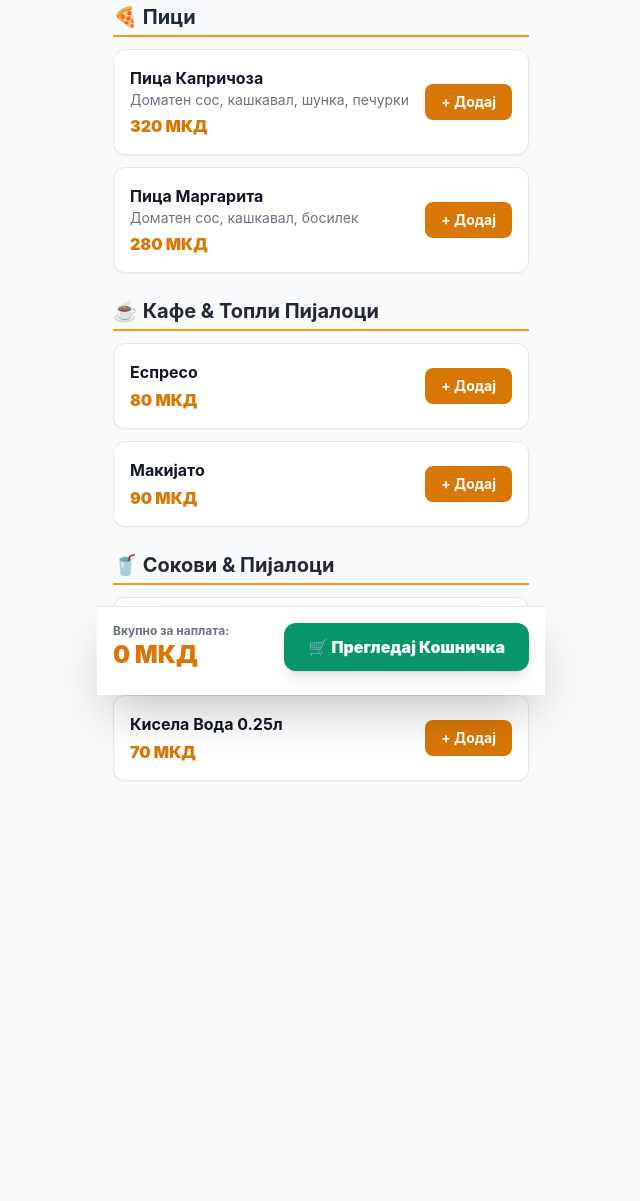
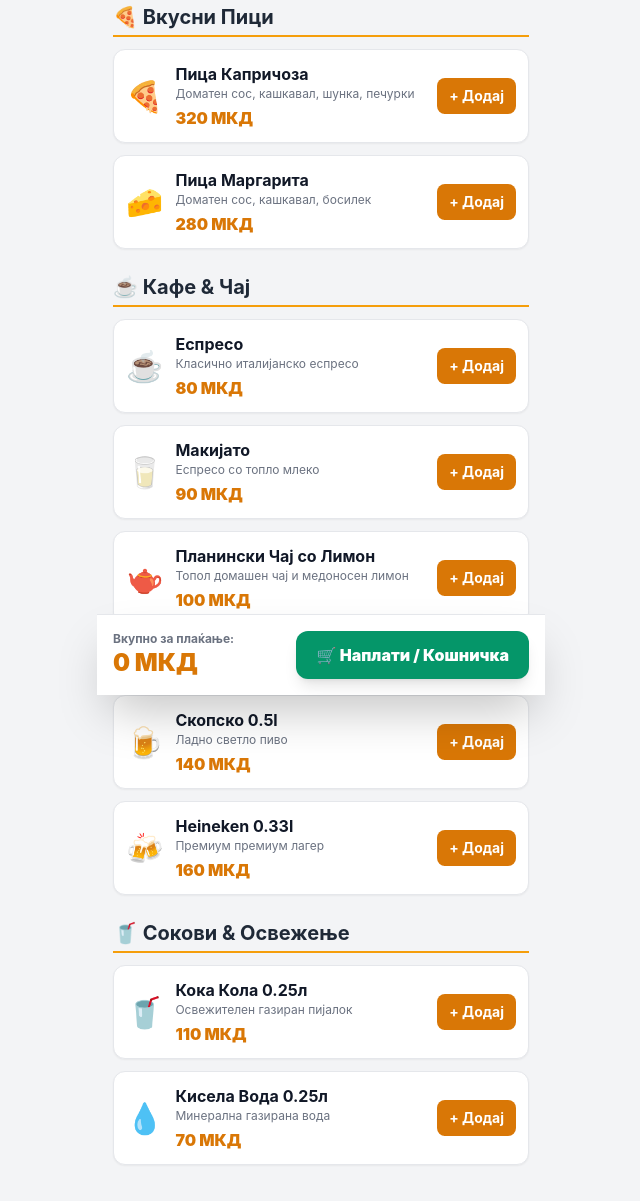
Before and after one commit to damirsejdovikj96-blip/Damir-pizza, a plain HTML site: page index.html in a window 1280 px wide. Shown: the part 105-1306 px from the top of the page, without its empty margins (319-959 px from the left). Before the commit the page ends 1030 px from the top, so only its background shows below. Drawn offline with nearby package versions, Linux system fonts and the light colour scheme.

Commit message:
Update index.html

```diff
--- a/index.html
+++ b/index.html
@@ -9,7 +9,7 @@
     body { font-family: -apple-system, BlinkMacSystemFont, "Segoe UI", Roboto, sans-serif; }
   </style>
 </head>
-<body class="bg-gray-50 text-gray-800 pb-32">
+<body class="bg-gray-100 text-gray-800 pb-32">
 
   <!-- Заглавие / Header -->
   <header class="bg-amber-600 text-white p-4 text-center shadow-md sticky top-0 z-20">
@@ -19,100 +19,160 @@
     </div>
   </header>
 
-  <!-- Главен содржина / МЕНИ -->
+  <!-- Главен садржај / МЕНИ -->
   <main class="max-w-md mx-auto p-4 space-y-6">
 
-    <!-- Пици -->
+    <!-- КАТЕГОРИЈА: Пици -->
     <section>
-      <h2 class="text-xl font-bold text-gray-800 border-b-2 border-amber-500 pb-1 mb-3">🍕 Пици</h2>
+      <h2 class="text-xl font-bold text-gray-800 border-b-2 border-amber-500 pb-1 mb-3">🍕 Вкусни Пици</h2>
       <div class="space-y-3">
-        <div class="bg-white p-4 rounded-xl shadow-sm border flex justify-between items-center">
-          <div>
+
+        <div class="bg-white p-3 rounded-xl shadow-sm border flex items-center space-x-3">
+          <span class="text-3xl">🍕</span>
+          <div class="flex-1">
             <h3 class="font-bold text-gray-900">Пица Капричоза</h3>
-            <p class="text-sm text-gray-500">Доматен сос, кашкавал, шунка, печурки</p>
+            <p class="text-xs text-gray-500">Доматен сос, кашкавал, шунка, печурки</p>
             <p class="text-amber-600 font-black mt-1">320 МКД</p>
           </div>
-          <button onclick="addToCart('Пица Капричоза', 320)" class="bg-amber-600 text-white px-4 py-2 rounded-lg font-bold text-sm hover:bg-amber-700 active:scale-95 transition">
+          <button onclick="addToCart('Пица Капричоза', 320)" class="bg-amber-600 text-white px-3 py-2 rounded-lg font-bold text-sm hover:bg-amber-700 active:scale-95 transition">
             + Додај
           </button>
         </div>
 
-        <div class="bg-white p-4 rounded-xl shadow-sm border flex justify-between items-center">
-          <div>
+        <div class="bg-white p-3 rounded-xl shadow-sm border flex items-center space-x-3">
+          <span class="text-3xl">🧀</span>
+          <div class="flex-1">
             <h3 class="font-bold text-gray-900">Пица Маргарита</h3>
-            <p class="text-sm text-gray-500">Доматен сос, кашкавал, босилек</p>
+            <p class="text-xs text-gray-500">Доматен сос, кашкавал, босилек</p>
             <p class="text-amber-600 font-black mt-1">280 МКД</p>
           </div>
-          <button onclick="addToCart('Пица Маргарита', 280)" class="bg-amber-600 text-white px-4 py-2 rounded-lg font-bold text-sm hover:bg-amber-700 active:scale-95 transition">
-            + Додај
-          </button>
-        </div>
-      </div>
-    </section>
-
-    <!-- Кафе и Топли пијалоци -->
-    <section>
-      <h2 class="text-xl font-bold text-gray-800 border-b-2 border-amber-500 pb-1 mb-3">☕ Кафе & Топли Пијалоци</h2>
-      <div class="space-y-3">
-        <div class="bg-white p-4 rounded-xl shadow-sm border flex justify-between items-center">
-          <div>
-            <h3 class="font-bold text-gray-900">Еспресо</h3>
-            <p class="text-amber-600 font-black mt-1">80 МКД</p>
-          </div>
-          <button onclick="addToCart('Еспресо', 80)" class="bg-amber-600 text-white px-4 py-2 rounded-lg font-bold text-sm hover:bg-amber-700 active:scale-95 transition">
+          <button onclick="addToCart('Пица Маргарита', 280)" class="bg-amber-600 text-white px-3 py-2 rounded-lg font-bold text-sm hover:bg-amber-700 active:scale-95 transition">
             + Додај
           </button>
         </div>
 
-        <div class="bg-white p-4 rounded-xl shadow-sm border flex justify-between items-center">
-          <div>
-            <h3 class="font-bold text-gray-900">Макијато</h3>
-            <p class="text-amber-600 font-black mt-1">90 МКД</p>
-          </div>
-          <button onclick="addToCart('Макијато', 90)" class="bg-amber-600 text-white px-4 py-2 rounded-lg font-bold text-sm hover:bg-amber-700 active:scale-95 transition">
-            + Додај
-          </button>
-        </div>
       </div>
     </section>
 
-    <!-- Пијалоци & Сокови -->
+    <!-- КАТЕГОРИЈА: Кафе & Топли Пијалоци -->
     <section>
-      <h2 class="text-xl font-bold text-gray-800 border-b-2 border-amber-500 pb-1 mb-3">🥤 Сокови & Пијалоци</h2>
+      <h2 class="text-xl font-bold text-gray-800 border-b-2 border-amber-500 pb-1 mb-3">☕ Кафе & Чај</h2>
       <div class="space-y-3">
-        <div class="bg-white p-4 rounded-xl shadow-sm border flex justify-between items-center">
-          <div>
-            <h3 class="font-bold text-gray-900">Кока Кола 0.25л</h3>
-            <p class="text-amber-600 font-black mt-1">110 МКД</p>
+
+        <div class="bg-white p-3 rounded-xl shadow-sm border flex items-center space-x-3">
+          <span class="text-3xl">☕</span>
+          <div class="flex-1">
+            <h3 class="font-bold text-gray-900">Еспресо</h3>
+            <p class="text-xs text-gray-500">Класично италијанско еспресо</p>
+            <p class="text-amber-600 font-black mt-1">80 МКД</p>
           </div>
-          <button onclick="addToCart('Кока Кола 0.25л', 110)" class="bg-amber-600 text-white px-4 py-2 rounded-lg font-bold text-sm hover:bg-amber-700 active:scale-95 transition">
+          <button onclick="addToCart('Еспресо', 80)" class="bg-amber-600 text-white px-3 py-2 rounded-lg font-bold text-sm hover:bg-amber-700 active:scale-95 transition">
             + Додај
           </button>
         </div>
 
-        <div class="bg-white p-4 rounded-xl shadow-sm border flex justify-between items-center">
-          <div>
-            <h3 class="font-bold text-gray-900">Кисела Вода 0.25л</h3>
-            <p class="text-amber-600 font-black mt-1">70 МКД</p>
+        <div class="bg-white p-3 rounded-xl shadow-sm border flex items-center space-x-3">
+          <span class="text-3xl">🥛</span>
+          <div class="flex-1">
+            <h3 class="font-bold text-gray-900">Макијато</h3>
+            <p class="text-xs text-gray-500">Еспресо со топло млеко</p>
+            <p class="text-amber-600 font-black mt-1">90 МКД</p>
           </div>
-          <button onclick="addToCart('Кисела Вода 0.25л', 70)" class="bg-amber-600 text-white px-4 py-2 rounded-lg font-bold text-sm hover:bg-amber-700 active:scale-95 transition">
+          <button onclick="addToCart('Макијато', 90)" class="bg-amber-600 text-white px-3 py-2 rounded-lg font-bold text-sm hover:bg-amber-700 active:scale-95 transition">
             + Додај
           </button>
         </div>
+
+        <div class="bg-white p-3 rounded-xl shadow-sm border flex items-center space-x-3">
+          <span class="text-3xl">🫖</span>
+          <div class="flex-1">
+            <h3 class="font-bold text-gray-900">Планински Чај со Лимон</h3>
+            <p class="text-xs text-gray-500">Топол домашен чај и медоносен лимон</p>
+            <p class="text-amber-600 font-black mt-1">100 МКД</p>
+          </div>
+          <button onclick="addToCart('Планински Чај', 100)" class="bg-amber-600 text-white px-3 py-2 rounded-lg font-bold text-sm hover:bg-amber-700 active:scale-95 transition">
+            + Додај
+          </button>
+        </div>
+
+      </div>
+    </section>
+
+    <!-- КАТЕГОРИЈА: Пиво -->
+    <section>
+      <h2 class="text-xl font-bold text-gray-800 border-b-2 border-amber-500 pb-1 mb-3">🍺 Ладно Пиво</h2>
+      <div class="space-y-3">
+
+        <div class="bg-white p-3 rounded-xl shadow-sm border flex items-center space-x-3">
+          <span class="text-3xl">🍺</span>
+          <div class="flex-1">
+            <h3 class="font-bold text-gray-900">Скопско 0.5l</h3>
+            <p class="text-xs text-gray-500">Ладно светло пиво</p>
+            <p class="text-amber-600 font-black mt-1">140 МКД</p>
+          </div>
+          <button onclick="addToCart('Скопско 0.5l', 140)" class="bg-amber-600 text-white px-3 py-2 rounded-lg font-bold text-sm hover:bg-amber-700 active:scale-95 transition">
+            + Додај
+          </button>
+        </div>
+
+        <div class="bg-white p-3 rounded-xl shadow-sm border flex items-center space-x-3">
+          <span class="text-3xl">🍻</span>
+          <div class="flex-1">
+            <h3 class="font-bold text-gray-900">Heineken 0.33l</h3>
+            <p class="text-xs text-gray-500">Премиум премиум лагер</p>
+            <p class="text-amber-600 font-black mt-1">160 МКД</p>
+          </div>
+          <button onclick="addToCart('Heineken 0.33l', 160)" class="bg-amber-600 text-white px-3 py-2 rounded-lg font-bold text-sm hover:bg-amber-700 active:scale-95 transition">
+            + Додај
+          </button>
+        </div>
+
+      </div>
+    </section>
+
+    <!-- КАТЕГОРИЈА: Сокови & Пијалоци -->
+    <section>
+      <h2 class="text-xl font-bold text-gray-800 border-b-2 border-amber-500 pb-1 mb-3">🥤 Сокови & Освежење</h2>
+      <div class="space-y-3">
+
+        <div class="bg-white p-3 rounded-xl shadow-sm border flex items-center space-x-3">
+          <span class="text-3xl">🥤</span>
+          <div class="flex-1">
+            <h3 class="font-bold text-gray-900">Кока Кола 0.25л</h3>
+            <p class="text-xs text-gray-500">Освежителен газиран пијалок</p>
+            <p class="text-amber-600 font-black mt-1">110 МКД</p>
+          </div>
+          <button onclick="addToCart('Кока Кола 0.25л', 110)" class="bg-amber-600 text-white px-3 py-2 rounded-lg font-bold text-sm hover:bg-amber-700 active:scale-95 transition">
+            + Додај
+          </button>
+        </div>
+
+        <div class="bg-white p-3 rounded-xl shadow-sm border flex items-center space-x-3">
+          <span class="text-3xl">💧</span>
+          <div class="flex-1">
+            <h3 class="font-bold text-gray-900">Кисела Вода 0.25л</h3>
+            <p class="text-xs text-gray-500">Минерална газирана вода</p>
+            <p class="text-amber-600 font-black mt-1">70 МКД</p>
+          </div>
+          <button onclick="addToCart('Кисела Вода 0.25л', 70)" class="bg-amber-600 text-white px-3 py-2 rounded-lg font-bold text-sm hover:bg-amber-700 active:scale-95 transition">
+            + Додај
+          </button>
+        </div>
+
       </div>
     </section>
 
   </main>
 
-  <!-- Фиксна лента на дното за кошничка -->
+  <!-- ЛЕНТА НА ДНОТО -->
   <div class="fixed bottom-0 left-0 right-0 bg-white border-t border-gray-200 p-4 shadow-2xl z-30 max-w-md mx-auto">
-    <div class="flex justify-between items-center mb-2">
+    <div class="flex justify-between items-center">
       <div>
-        <p class="text-xs text-gray-500 font-bold">Вкупно за наплата:</p>
+        <p class="text-xs text-gray-500 font-bold">Вкупно за плаќање:</p>
         <p id="bottom-total" class="text-2xl font-black text-amber-600">0 МКД</p>
       </div>
-      <button onclick="openCartModal()" class="bg-emerald-600 text-white px-6 py-3 rounded-xl font-black shadow-lg hover:bg-emerald-700 active:scale-95 transition flex items-center space-x-2">
-        <span>🛒 Прегледај Кошничка</span>
+      <button onclick="openCartModal()" class="bg-emerald-600 text-white px-5 py-3 rounded-xl font-black shadow-lg hover:bg-emerald-700 active:scale-95 transition flex items-center space-x-2">
+        <span>🛒 Наплати / Кошничка</span>
       </button>
     </div>
   </div>
@@ -126,7 +186,7 @@
           <button onclick="closeCartModal()" class="text-gray-400 font-bold text-2xl hover:text-gray-600">&times;</button>
         </div>
 
-        <div id="cart-items-list" class="py-4 space-y-2 overflow-y-auto max-h-56">
+        <div id="cart-items-list" class="py-4 space-y-3 overflow-y-auto max-h-60">
           <p class="text-gray-400 text-center py-4">Кошничката е празна.</p>
         </div>
       </div>
@@ -138,7 +198,7 @@
         </div>
 
         <button onclick="sendOrderDirectly()" class="w-full bg-gradient-to-r from-emerald-600 to-emerald-700 text-white font-black py-4 rounded-xl shadow-lg hover:from-emerald-700 hover:to-emerald-800 active:scale-95 transition text-center text-lg">
-          🚀 НАРАЧАЈ СЕГА
+          🚀 ПОТВРДИ И НАРАЧАЈ
         </button>
       </div>
     </div>
@@ -146,31 +206,39 @@
 
   <!-- JAVASCRIPT ЛОГИКА -->
   <script>
-    // Линк до твојот Apps Script Web App
+    // Линк до Apps Script Web App
     const WEB_APP_URL = "https://script.google.com/macros/s/AKfyczbAgbrOua17rQcxX8qa4tfHVHUASvJMIBvN09Mwog7dyTNsb0ZolZmeHDP9buJXCvb/exec";
 
-    // Преземање број на маса од URL (?sto=1)
+    // Преземање на масата од URL (?sto=1)
     const urlParams = new URLSearchParams(window.location.search);
     const tableNumber = urlParams.get('sto') || 'Непознато';
     document.getElementById('table-badge').innerText = "Маса број: " + tableNumber;
 
     let cart = [];
 
-    // Додавање артикал
-    function addToCart(item, price) {
-      cart.push({ item, price });
+    // Додавање во кошничка
+    function addToCart(name, price) {
+      const existing = cart.find(item => item.name === name);
+      if (existing) {
+        existing.qty++;
+      } else {
+        cart.push({ name, price, qty: 1 });
+      }
       updateUI();
     }
 
-    // Бришење артикал
-    function removeFromCart(index) {
-      cart.splice(index, 1);
+    // Менување на количина (+ / -)
+    function changeQty(index, delta) {
+      cart[index].qty += delta;
+      if (cart[index].qty <= 0) {
+        cart.splice(index, 1);
+      }
       updateUI();
     }
 
-    // Ажурирање на интерфејсот
+    // Ажурирање на цените и приказот
     function updateUI() {
-      const total = cart.reduce((sum, i) => sum + i.price, 0);
+      const total = cart.reduce((sum, item) => sum + (item.price * item.qty), 0);
       document.getElementById('bottom-total').innerText = total + " МКД";
       document.getElementById('modal-total').innerText = total + " МКД";
 
@@ -178,21 +246,22 @@
       if (cart.length === 0) {
         listContainer.innerHTML = '<p class="text-gray-400 text-center py-4">Кошничката е празна.</p>';
       } else {
-        listContainer.innerHTML = cart.map((c, idx) => `
-          <div class="flex justify-between items-center bg-gray-50 p-2.5 rounded-lg border">
+        listContainer.innerHTML = cart.map((item, idx) => `
+          <div class="flex justify-between items-center bg-gray-50 p-3 rounded-xl border">
             <div>
-              <p class="font-bold text-sm text-gray-800">${c.item}</p>
-              <p class="text-xs text-amber-600 font-semibold">${c.price} МКД</p>
+              <p class="font-bold text-sm text-gray-800">${item.name}</p>
+              <p class="text-xs text-amber-600 font-semibold">${item.price} МКД x ${item.qty} = ${item.price * item.qty} МКД</p>
             </div>
-            <button onclick="removeFromCart(${idx})" class="text-red-500 hover:text-red-700 text-xs font-bold bg-red-50 px-2 py-1 rounded">
-              Избриши
-            </button>
+            <div class="flex items-center space-x-2">
+              <button onclick="changeQty(${idx}, -1)" class="w-7 h-7 bg-red-100 text-red-600 font-bold rounded-lg hover:bg-red-200 flex items-center justify-center">-</button>
+              <span class="font-bold text-sm w-4 text-center">${item.qty}</span>
+              <button onclick="changeQty(${idx}, 1)" class="w-7 h-7 bg-green-100 text-green-600 font-bold rounded-lg hover:bg-green-200 flex items-center justify-center">+</button>
+            </div>
           </div>
         `).join('');
       }
     }
 
-    // Модални прозорци
     function openCartModal() {
       document.getElementById('cart-modal').classList.remove('hidden');
     }
@@ -201,17 +270,16 @@
       document.getElementById('cart-modal').classList.add('hidden');
     }
 
-    // НАЈВАЖНАТА ФУНКЦИЈА: Праќање на нарачката преку скриена форма (го заобиколува CORS)
+    // Слање на нарачката преку скриена форма
     function sendOrderDirectly() {
       if (cart.length === 0) {
         alert("Вашата кошничка е празна!");
         return;
       }
 
-      const total = cart.reduce((sum, item) => sum + item.price, 0);
-      const itemsList = cart.map(i => i.item).join(", ");
+      const total = cart.reduce((sum, item) => sum + (item.price * item.qty), 0);
+      const itemsList = cart.map(i => `${i.name} (x${i.qty})`).join(", ");
 
-      // Правење скриена форма
       const form = document.createElement('form');
       form.method = 'POST';
       form.action = WEB_APP_URL;
```
